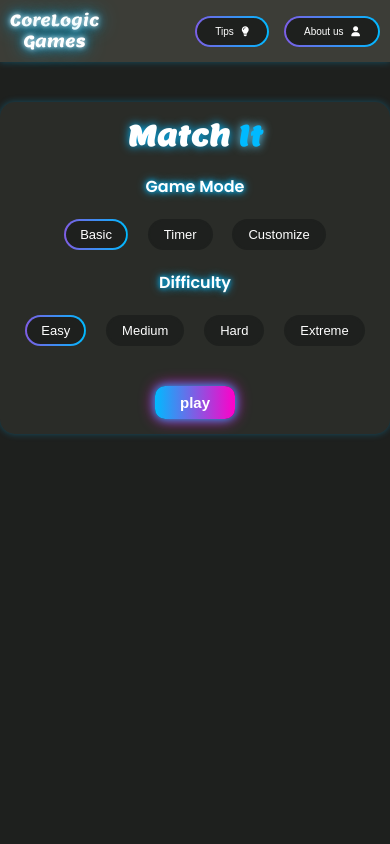
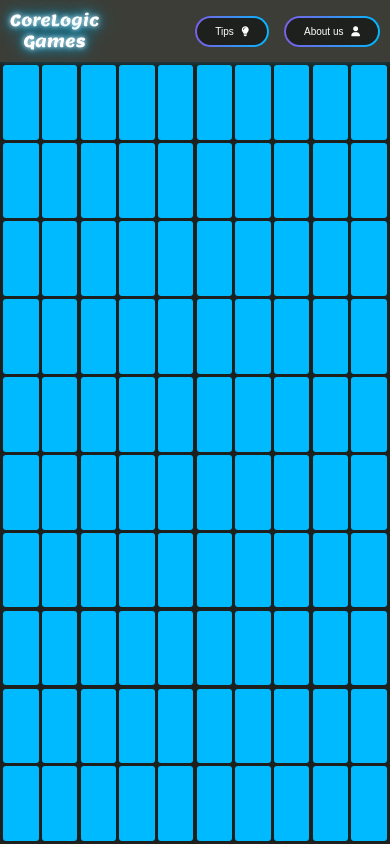
Before and after one commit to Uday-24/MatchIt-Memory-Game, a plain HTML site: page index.html in a window 390 px wide. Drawn offline with Linux system fonts and the light colour scheme; a web font is replaced by a local one.

Commit message:
Css added for responsiveness

```diff
--- a/index.html
+++ b/index.html
@@ -36,7 +36,7 @@
             </nav>
         </header>
 
-        <div class="game-container">
+        <div class="game-container" style="display: none;">
             <div class="game-title">
                 <h1>Match <span>It</span></h1>
             </div>
@@ -65,8 +65,36 @@
                 <button id="play-button">play</button>
             </div>
         </div>
-<!-- easy = 4*4, medium = 6*5, hard = 8*6, extreme=9*8 -->
-        <div class="card-area extreme" style="display: none;">
+<!-- easy = 4*4, medium = 6*6, hard = 8*8, extreme=10*10 -->
+        <div class="card-area extreme">
+            <div class="card"></div>
+            <div class="card"></div>
+            <div class="card"></div>
+            <div class="card"></div>
+            <div class="card"></div>
+            <div class="card"></div>
+            <div class="card"></div>
+            <div class="card"></div>
+            <div class="card"></div>
+            <div class="card"></div>
+            <div class="card"></div>
+            <div class="card"></div>
+            <div class="card"></div>
+            <div class="card"></div>
+            <div class="card"></div>
+            <div class="card"></div>
+            <div class="card"></div>
+            <div class="card"></div>
+            <div class="card"></div>
+            <div class="card"></div>
+            <div class="card"></div>
+            <div class="card"></div>
+            <div class="card"></div>
+            <div class="card"></div>
+            <div class="card"></div>
+            <div class="card"></div>
+            <div class="card"></div>
+            <div class="card"></div>
             <div class="card"></div>
             <div class="card"></div>
             <div class="card"></div>
--- a/style.css
+++ b/style.css
@@ -255,7 +255,7 @@ header {
 }
 
 .extreme {
-  grid-template-columns: repeat(9, 1fr);
+  grid-template-columns: repeat(10, 1fr);
 }
 
 /* // Media Queries */
@@ -360,4 +360,16 @@ header {
       }
     }
   }
+
+  /* .medium {
+    grid-template-columns: repeat(5, 1fr);
+  }
+
+  .hard {
+    grid-template-columns: repeat(6, 1fr);
+  }
+
+  .extreme {
+    grid-template-columns: repeat(8, 1fr);
+  } */
 }
```
